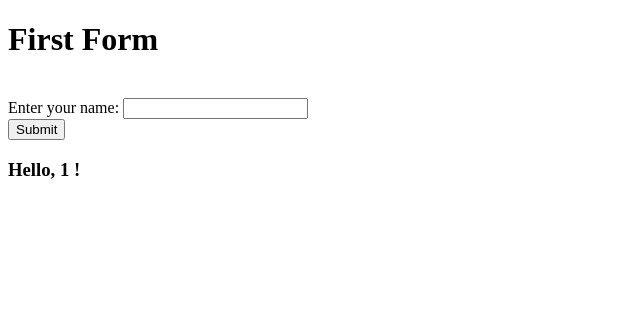
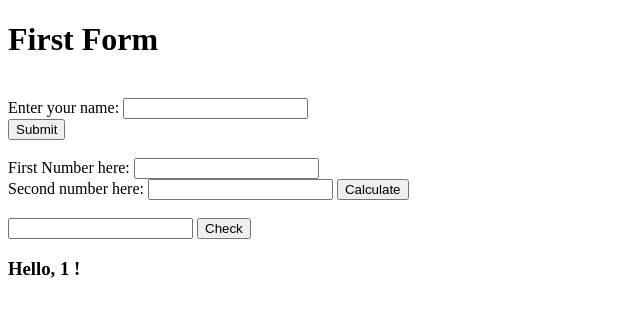
Before and after one commit to uimkatali/PHP-Journey, a PHP site: page /FormWithInput/form.php?name=1 in a window 1280 px wide. Shown: the top 317 px of the page, without its empty margins (0-640 px from the left). Run offline with PHP 8.4, Linux system fonts and the light colour scheme.

Commit message:
some form conditional logic play;

```diff
--- a/FormWithInput/form.php
+++ b/FormWithInput/form.php
@@ -16,12 +16,59 @@
         <br/>
         <input type="submit" value="Submit" >
     </form>
+    <br/>
+    <form method="post">
+        <label for="firstNumber">First Number here: </label>
+        <input type="number" name="firstNumber" required>
+        <br/>
+        <label for="secondNumber">Second number here:</label>
+        <input type="number" name="secondNumber" required>
+        <input type="submit" value="Calculate">
+    </form>
+    <br/>
+    <form method="post">
+        <input name="userInput" required >
+        <input type="submit" value="Check" >
+    </form>
 
     <?php
         if($_SERVER["REQUEST_METHOD"] == "GET"){
             $name = htmlspecialchars($_GET["name"]);
             echo "<h3> Hello, " . $name . " !<h3/>";
         }
+        if($_SERVER["REQUEST_METHOD"] == "POST"){
+
+            if(isset($_POST["userInput"]) && !is_null($_POST["userInput"])){
+            $num = $_POST["userInput"];
+                if(is_numeric($num)){
+                    if($num %2 == 0){
+                        echo "<p>$num "."is even.</p>";
+                    } else {
+                        echo "<p>$num is an odd number, heeei!</p>";
+                    }
+                }else{
+                    echo "<h3>`$num` is not a number</h3>";
+                }
+            }
+
+            if(
+                (isset($_POST["firstNumber"]) && isset($_POST["secondNumber"]))
+                 &&
+                 (!is_null($_POST["secondNumber"]) && !is_null($_POST["firstNumber"]))
+                 )
+                 {
+                $firstNumber = $_POST["firstNumber"];
+                $secondNumber = htmlspecialchars($_POST["secondNumber"]);
+
+                $sum = $firstNumber + $secondNumber;
+                echo "Sum of $firstNumber and $secondNumber equals: " . $sum;
+
+            }
+
+
+
+
+        }
     ?>
 
 </body>
```
